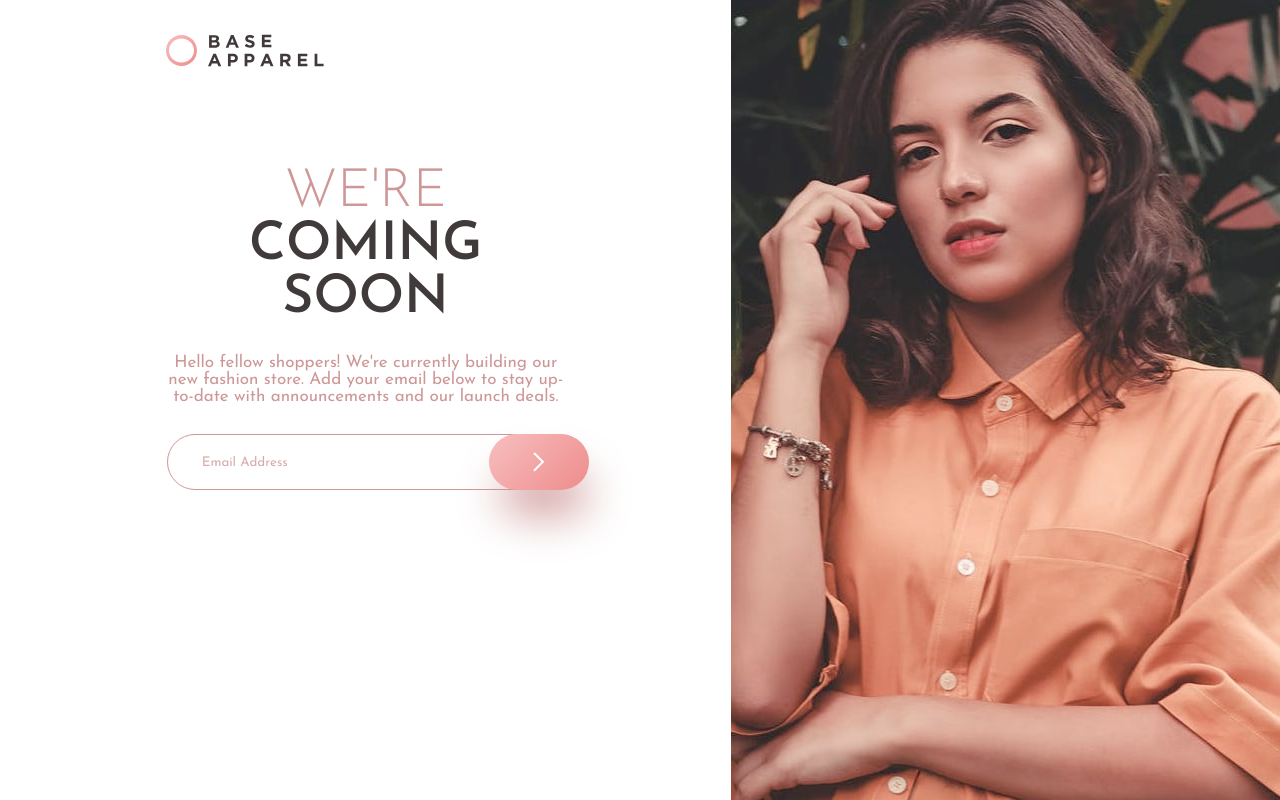
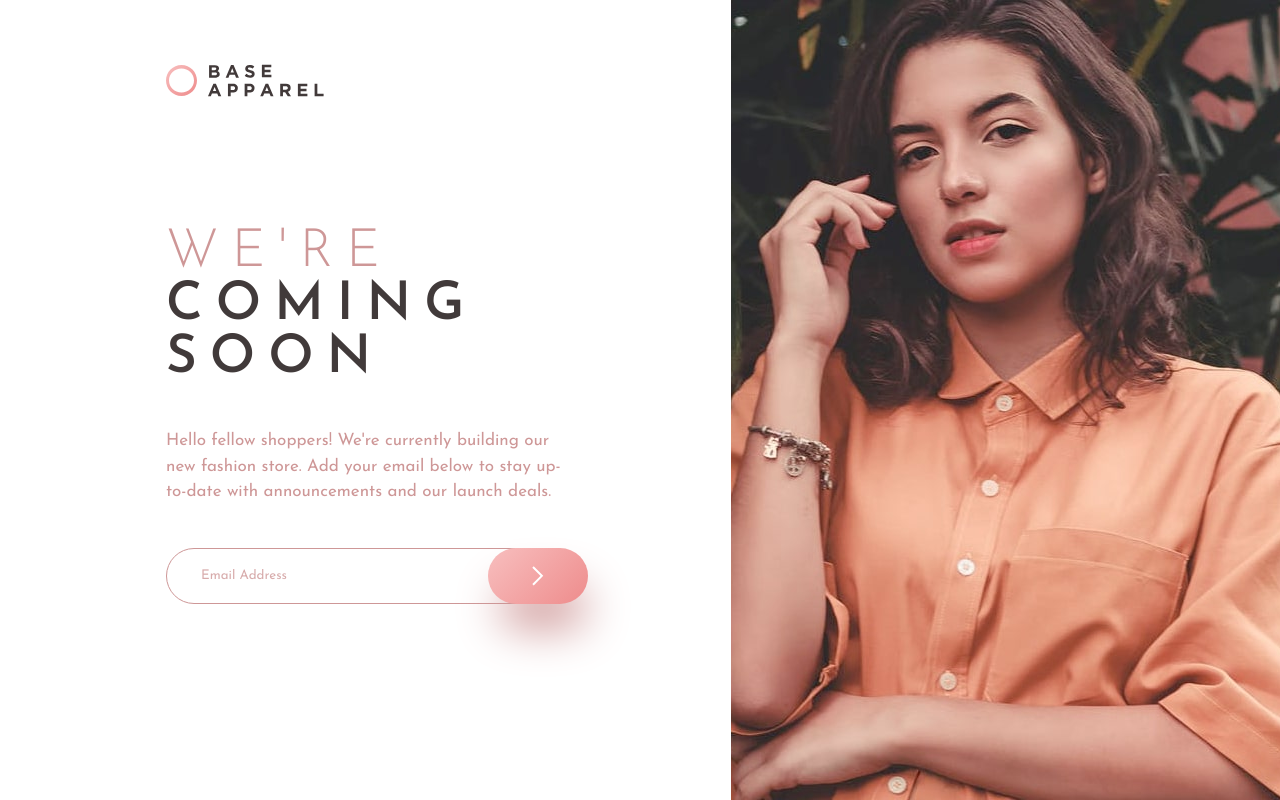
Before and after one commit to zeynabmvs/apparelComingSoon, a plain HTML site: page index.html in a window 1280 px wide. Drawn offline with Linux system fonts and the light colour scheme.

Commit message:
desktop layout

```diff
--- a/app/scss/_globals.scss
+++ b/app/scss/_globals.scss
@@ -41,7 +41,6 @@ h1 {
 }
 
 // Flexbox
-
 .flex {
     display: flex;
 
@@ -104,4 +103,10 @@ h1 {
     width:1px;
     height:1px;
     overflow:hidden;
-    }
+}
+
+.img-responsive {
+    max-width: 100%;
+    height: auto;
+
+}
--- a/app/scss/_index.scss
+++ b/app/scss/_index.scss
@@ -14,16 +14,12 @@
         display: grid;
         grid-template-areas: "logo hero"
             "conten hero";
-        grid-template-rows: 100px auto;
+        grid-template-rows: 1fr 4fr;
         grid-template-columns: 4fr 3fr;
     }
 
     .logo {
         grid-area: logo;
-
-        @include breakpoint-up(medium) {
-            grid-area: logo;
-        }
     }
 
     &__content {
@@ -34,16 +30,19 @@
         padding-bottom: 90px;
 
         @include breakpoint-up(medium) {
-            background-position: center;
-            background-repeat: no-repeat;
-            background-size: cover;
-        }
+            text-align: left;
+            gap: rem(43);
         }
 
         h1 {
             font-size: 53px;
             color: $darkGrayishRed;
             font-weight: 600;
+            letter-spacing: 13px;
+
+            @include breakpoint-up(medium) {
+                width: 54%;
+            }
 
             span {
                 color: $desaturatedRed;
@@ -53,9 +52,9 @@
 
         p {
             color: $desaturatedRed;
+            line-height: 1.5;
         }
-
-    &__form {}
+    }
 
     &__hero {
         grid-area: hero;
@@ -186,9 +185,3 @@
         }
     }
 }
-
-.img-responsive {
-    max-width: 100%;
-    height: auto;
-
-}
--- a/index.html
+++ b/index.html
@@ -19,8 +19,8 @@
 
   <section class="coming-soon">
 
-    <div class="container-px flex flex-ai-c">
-      <a href="#" aria-label="Site logo" class="logo">
+    <div class="logo container-px flex flex-ai-c">
+      <a href="#" aria-label="Site logo">
         <img src="images/logo.svg" alt="Logo image">
       </a>
     </div>
```
Also changed, not shown: dist/style.css, 1 other file. Lines whose indentation alone changed are shown as unchanged.
